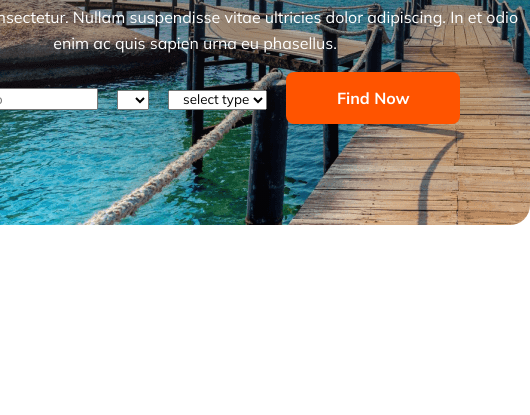
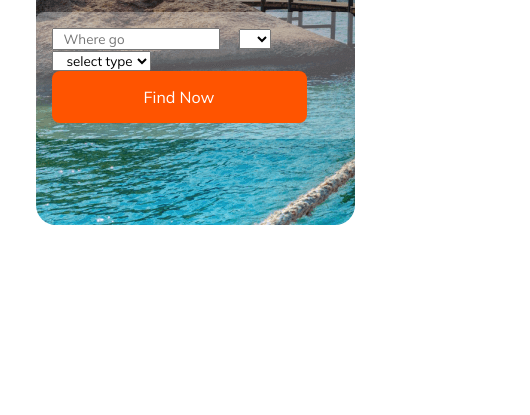
Before and after one commit to JayedXishan/b9-a2, a plain HTML site: page index.html in a window 390 px wide. Shown: the part 429-844 px from the top of the page, 530 px wide, since content can reach past the window. Drawn offline with Linux system fonts and the light colour scheme.

Commit message:
banner media screen done

```diff
--- a/style.css
+++ b/style.css
@@ -73,6 +73,7 @@ nav .menu{
     font-size: 64px;
     font-weight: 800;
     margin-bottom: 18px;
+    margin-top: 20px;
 }
 .banner p{
     width: 670px;
@@ -81,6 +82,15 @@ nav .menu{
     font-size: 16px;
     font-weight: 400;
     line-height: 26px;
+    margin-bottom: 55px;
+}
+.banner-form{
+    display: inline-flex;
+    padding: 16px;
+    align-items: flex-start;
+    gap: 24px;
+    border-radius: 8px;
+    background-color: rgba(255, 255, 255, 0.30);
 }
 .banner-input{
     width: 174px;
@@ -112,7 +122,8 @@ nav .menu{
     color: #FFF;
     text-align: center;
     font-size: 16px;
-    font-weight: 700;
+    font-weight: 400;
+    padding: 10px;
 
 }
 
@@ -129,4 +140,34 @@ nav .menu{
         display: block;
         margin-top: 2.5rem;
     }
+    .banner{
+        width: 385px;
+        height: 500px;
+    }
+    .banner h3{
+        font-size: 22px;
+    }
+    .banner p{
+        width: 304px;
+        margin-bottom: 15px;
+    }
+    .banner-form{
+        display: flex;
+        width: 287px;
+        padding: 16px;
+        flex-direction: column;
+        align-items: flex-start;
+        justify-content: center;
+        gap: 16px;
+    }
+    .banner-input{
+        width: 255px;
+        height: 52px;
+        margin-bottom: 10px;
+    }
+    .banner-form button{
+        width: 255px;
+        height: 52px;
+    }
+
 }
```
